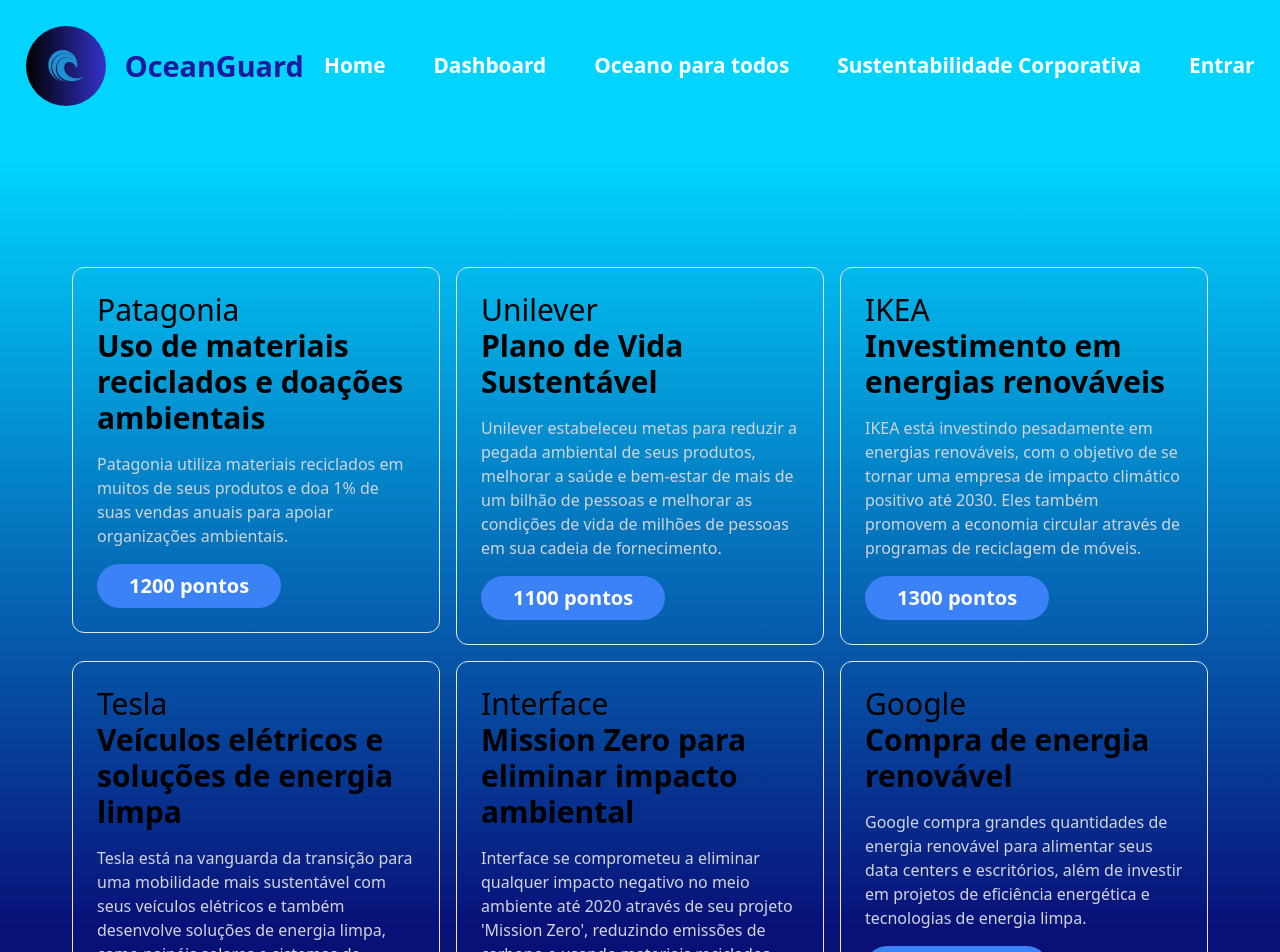
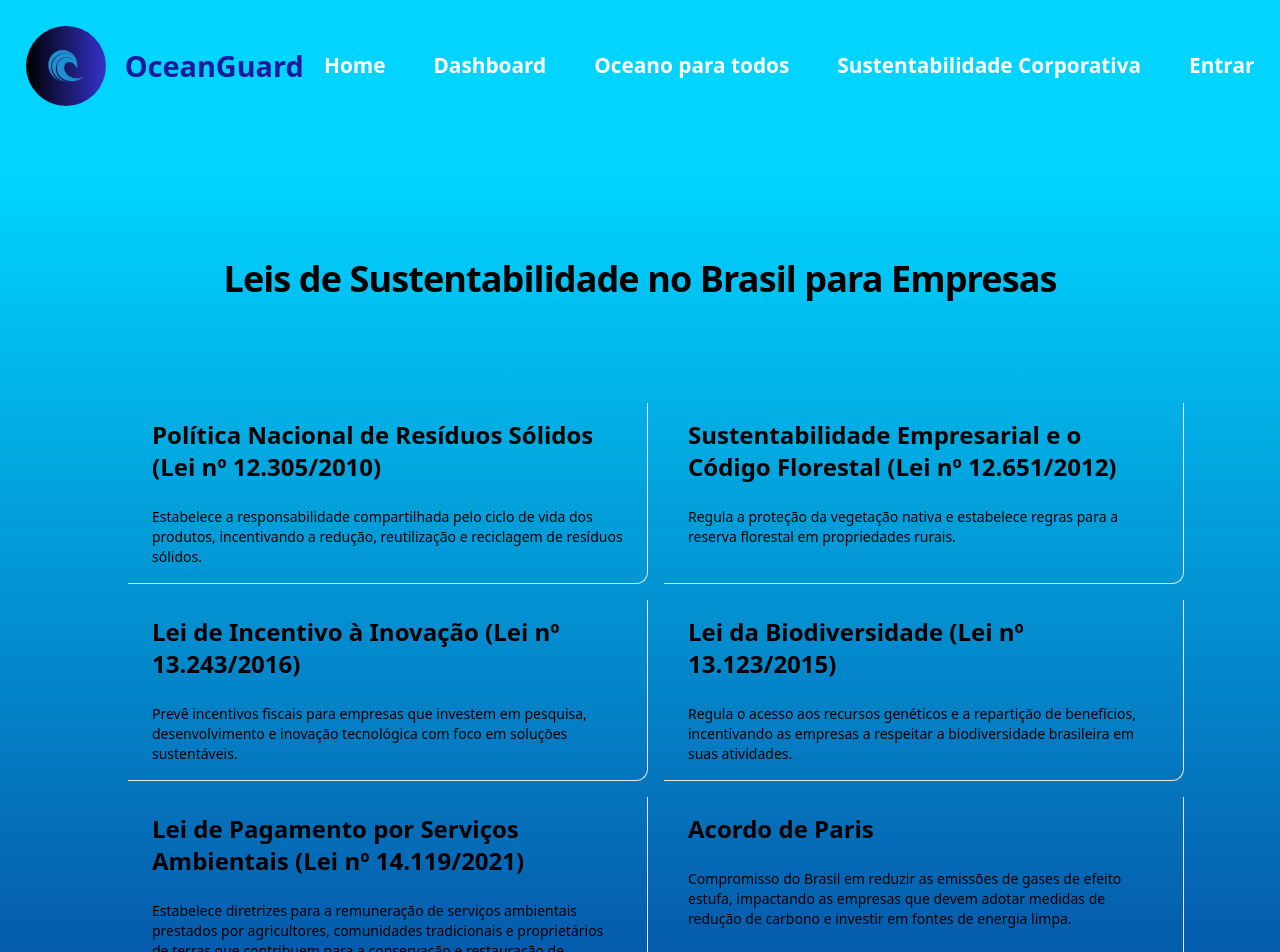
Before and after one commit to GabeFiore/GS-Oceans20, a React (Vite) app: page /empresarial in a window 1280 px wide. Shown: the top 952 px of the page. Built offline with nearby package versions, Linux system fonts and the light colour scheme.

Commit message:
Update Empresarial.jsx
atualizando

```diff
--- a/src/Pages/Empresarial/Empresarial.jsx
+++ b/src/Pages/Empresarial/Empresarial.jsx
@@ -10,9 +10,55 @@
   }, []);
 
   return (
-    <div className="bg-blue-300 min-h-screen dashboard">
-      <main className="pt-24  px-10 pb-4 ">
-        <div className="flex flex-wrap -mx-2 impactos">
+    <div className="dashboard min-h-screen">
+      <main className="pt-24 px-10 pb-4">
+        <div className="text-center mb-10">
+          <h2 className="text-4xl tracking-tight font-bold text-primary-800">
+            Leis de Sustentabilidade no Brasil para Empresas
+          </h2>
+        </div>
+
+        <div className="max-w-screen-xl mx-auto py-8 px-4 lg:py-16 lg:px-6">
+          <div className="flex flex-col md:flex-row">
+            <div className="mr-0 md:mr-8 mb-6 md:mb-0">
+           </div>
+
+            <div className="flex-1 flex flex-col sm:flex-row flex-wrap -mb-4 -mx-2">
+              <LeiCard
+                nome="Política Nacional de Resíduos Sólidos (Lei nº 12.305/2010)"
+                descricao="Estabelece a responsabilidade compartilhada pelo ciclo de vida dos produtos, incentivando a redução, reutilização e reciclagem de resíduos sólidos."
+              />
+              <LeiCard
+                nome="Sustentabilidade Empresarial e o Código Florestal (Lei nº 12.651/2012)"
+                descricao="Regula a proteção da vegetação nativa e estabelece regras para a reserva florestal em propriedades rurais."
+              />
+              <LeiCard
+                nome="Lei de Incentivo à Inovação (Lei nº 13.243/2016)"
+                descricao="Prevê incentivos fiscais para empresas que investem em pesquisa, desenvolvimento e inovação tecnológica com foco em soluções sustentáveis."
+              />
+              <LeiCard
+                nome="Lei da Biodiversidade (Lei nº 13.123/2015)"
+                descricao="Regula o acesso aos recursos genéticos e a repartição de benefícios, incentivando as empresas a respeitar a biodiversidade brasileira em suas atividades."
+              />
+              <LeiCard
+                nome="Lei de Pagamento por Serviços Ambientais (Lei nº 14.119/2021)"
+                descricao="Estabelece diretrizes para a remuneração de serviços ambientais prestados por agricultores, comunidades tradicionais e proprietários de terras que contribuem para a conservação e restauração de ecossistemas."
+              />
+              <LeiCard
+                nome="Acordo de Paris"
+                descricao="Compromisso do Brasil em reduzir as emissões de gases de efeito estufa, impactando as empresas que devem adotar medidas de redução de carbono e investir em fontes de energia limpa."
+              />
+            </div>
+          </div>
+        </div>
+
+        <div className="text-center mb-10">
+          <h2 className="text-4xl tracking-tight font-bold text-primary-800">
+            Empresas Sustentáveis
+          </h2>
+        </div>
+
+        <div className="flex flex-wrap -mx-2">
           {empresas.map((empresa, index) => (
             <div key={index} className="w-full sm:w-1/2 lg:w-1/3 p-2">
               <Card
@@ -55,4 +101,13 @@
   </div>
 );
 
+const LeiCard = ({ nome, descricao }) => (
+  <div className="w-full sm:w-1/2 mb-4 px-2">
+    <div className="h-full py-4 px-6 border border-t-white-500 border-t-0 border-l-0 rounded-br-xl">
+      <h3 className="text-2xl font-bold text-md mb-6">{nome}</h3>
+      <p className="text-sm">{descricao}</p>
+    </div>
+  </div>
+);
+
 export default Empresarial;
```
